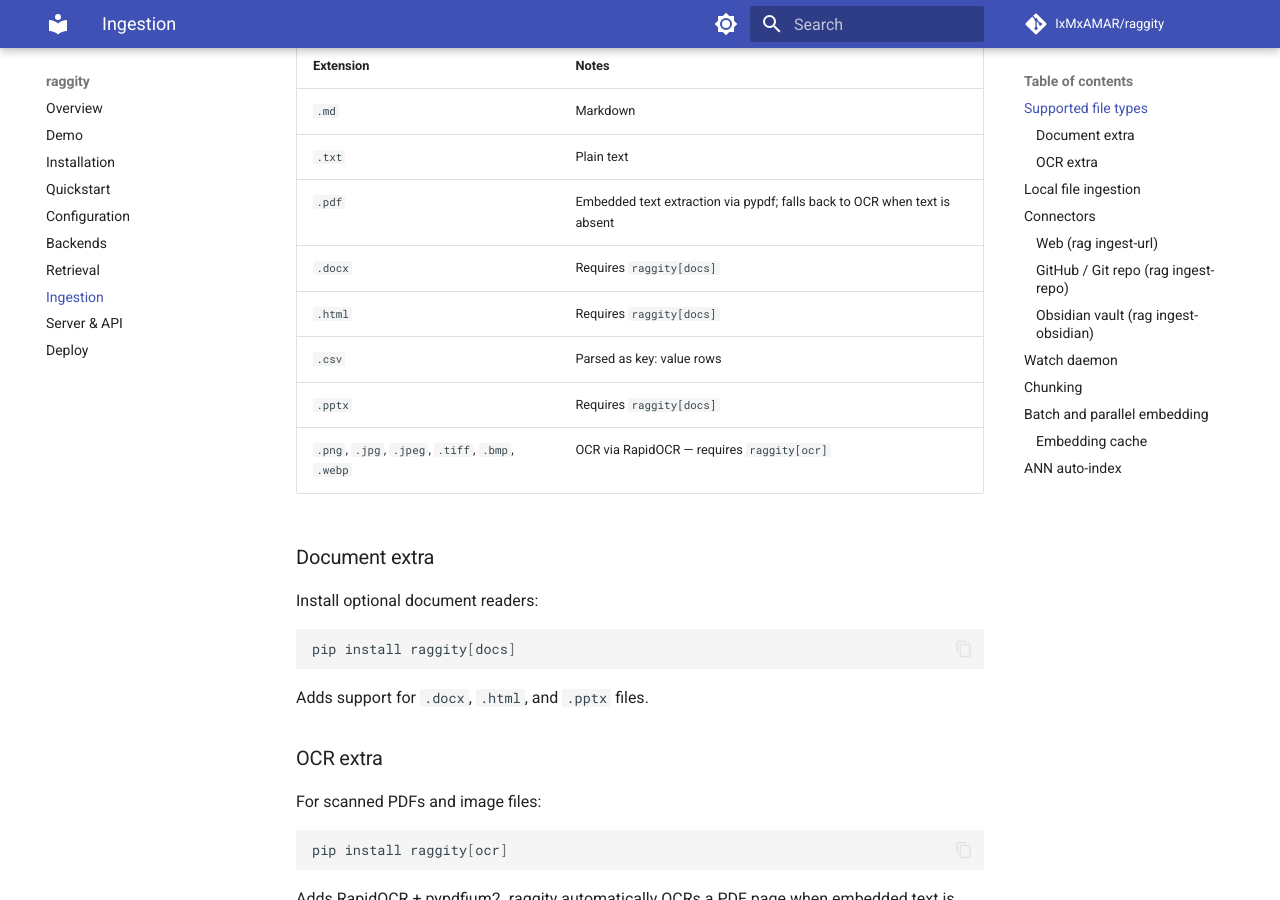
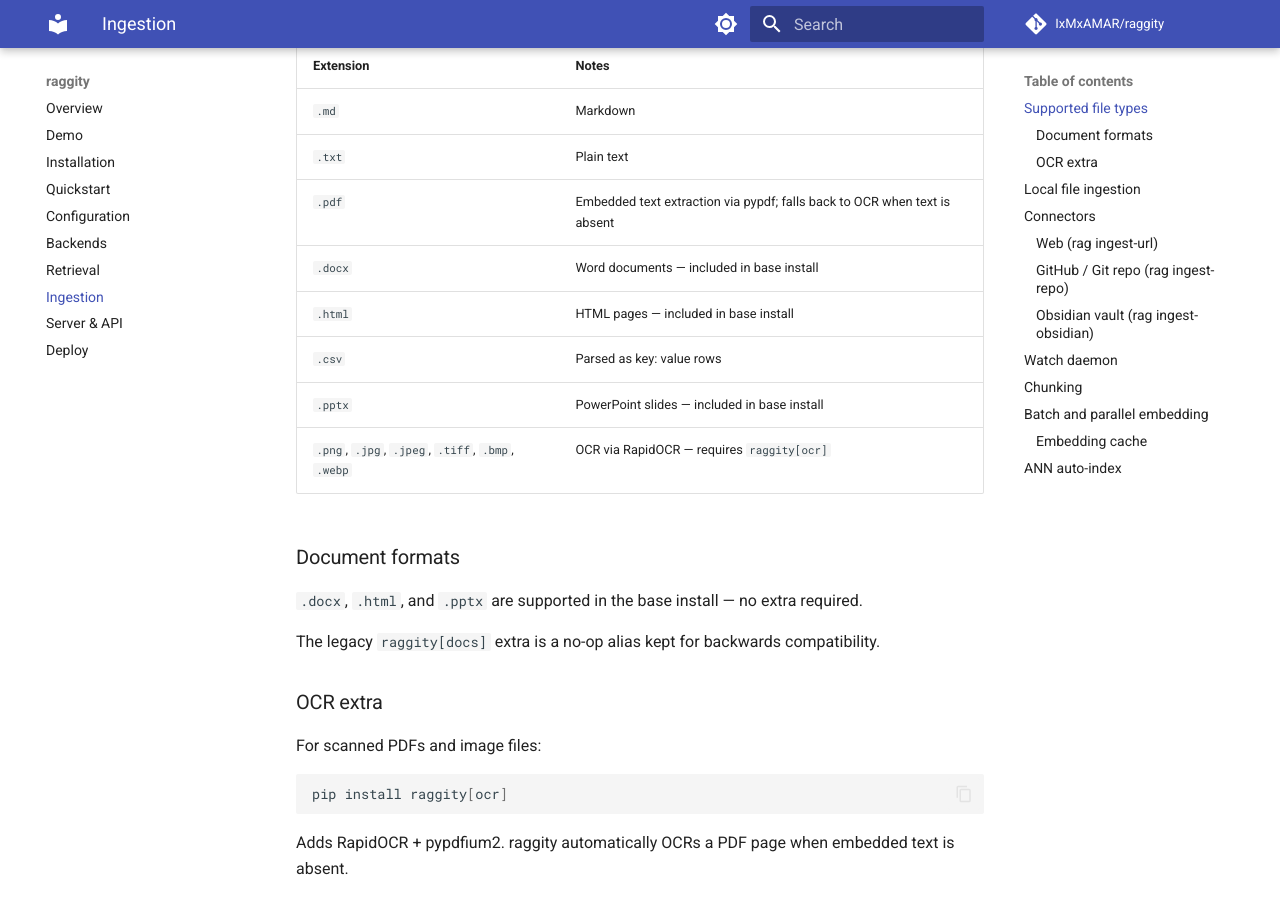
Before and after one commit to IxMxAMAR/raggity, an MkDocs documentation site: the page built from docs/ingestion.md, in a window 1280 px wide and 900 px high, scrolled down 305 px. Built offline with MkDocs 1.6.1 and Material for MkDocs 9.7.7, drawn with Linux system fonts in a browser that asks for light colours; comment, search, counter and statistics services are not loaded.

Commit message:
docs: update ingestion/install/quickstart for v0.8.0 onboarding; docx/html/pptx now base

````diff
--- a/docs/ingestion.md
+++ b/docs/ingestion.md
@@ -11,21 +11,17 @@
 | `.md` | Markdown |
 | `.txt` | Plain text |
 | `.pdf` | Embedded text extraction via pypdf; falls back to OCR when text is absent |
-| `.docx` | Requires `raggity[docs]` |
-| `.html` | Requires `raggity[docs]` |
+| `.docx` | Word documents — included in base install |
+| `.html` | HTML pages — included in base install |
 | `.csv` | Parsed as key: value rows |
-| `.pptx` | Requires `raggity[docs]` |
+| `.pptx` | PowerPoint slides — included in base install |
 | `.png`, `.jpg`, `.jpeg`, `.tiff`, `.bmp`, `.webp` | OCR via RapidOCR — requires `raggity[ocr]` |
 
-### Document extra
+### Document formats
 
-Install optional document readers:
+`.docx`, `.html`, and `.pptx` are supported in the base install — no extra required.
 
-```bash
-pip install raggity[docs]
-```
-
-Adds support for `.docx`, `.html`, and `.pptx` files.
+The legacy `raggity[docs]` extra is a no-op alias kept for backwards compatibility.
 
 ### OCR extra
 
````
Also changed, not shown: README.md (+3 -3 lines), docs/install.md (+4 -1 lines), docs/quickstart.md (+4 -5 lines).
